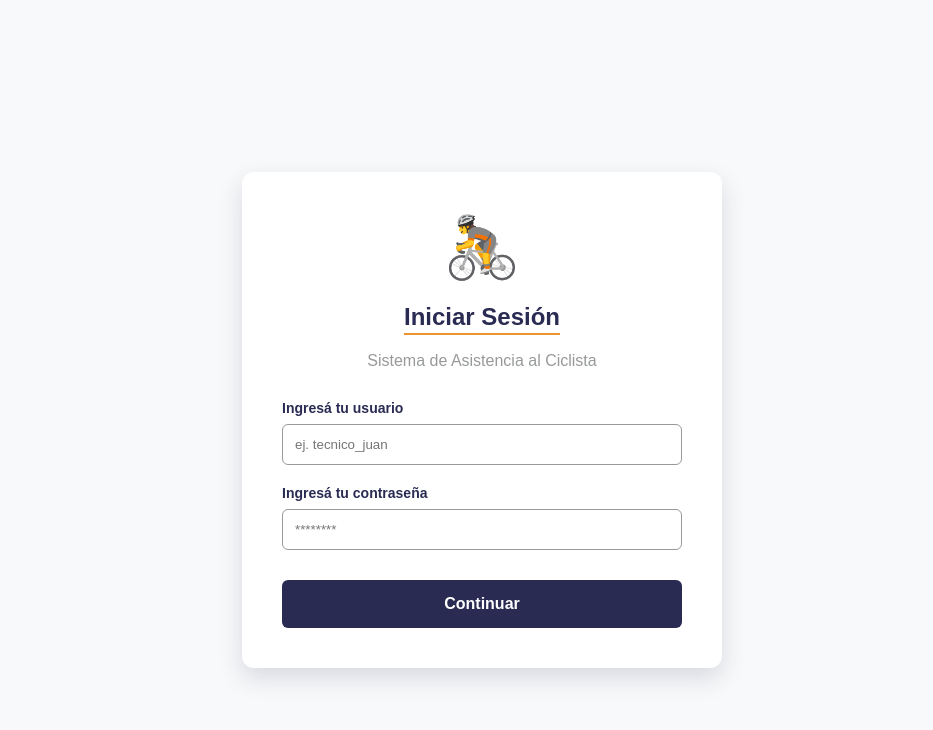
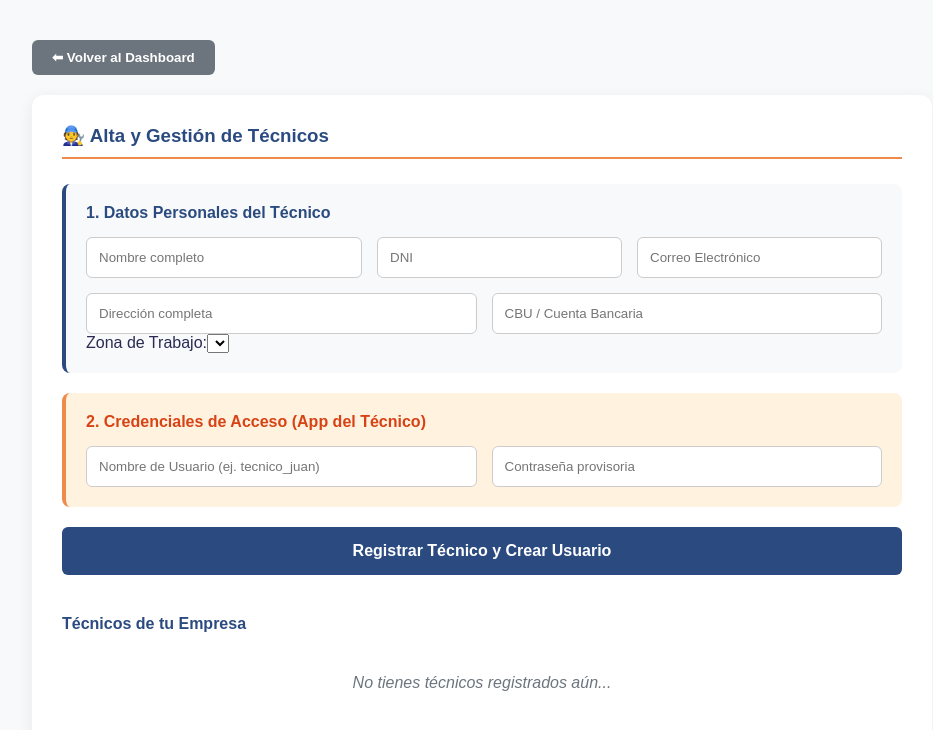
Before and after one commit to emaibarra/SAC-Frontend, an Angular app: page /gerente/tecnicos in a window 1280 px wide. Before the commit this address led to /login. Shown: the top 730 px of the page, without its empty margins (158-1091 px from the left). Built offline with nearby package versions, Linux system fonts and the light colour scheme.

Commit message:
fix de dashboard gerente y abm tecnico
hay que revisar porque no se guarda el tecnico en la bd

```diff
--- a/src/app/app.routes.ts
+++ b/src/app/app.routes.ts
@@ -10,7 +10,7 @@ import { AbmEstadoSolicitudComponent } from './components/admin/abm-estado-solic
 import { AdminDashboardComponent } from './components/admin/admin-dashboard/admin-dashboard.component';
 import { DashboardTecnicoComponent } from './components/tecnico/dashboard-tecnico/dashboard-tecnico';
 import { roleGuard } from './services/role-guard';
-import { GerenteDashboardComponent } from './components/gerente/gerente-dashboard/gerente-dashboard.component';
+import { DashboardGerenteComponent } from './components/gerente/gerente-dashboard/gerente-dashboard.component';
 import { GerenteTecnicosComponent } from './components/gerente/gerente-tecnicos/gerente-tecnicos.component';
 
 export const routes: Routes = [
@@ -27,6 +27,13 @@ export const routes: Routes = [
     data: { rolEsperado: 'ADMINISTRADOR' }
   },
   {
+  path: 'admin/zonas',
+  component: AbmZonaComponent,
+  canActivate: [roleGuard],
+  data: { rolEsperado: 'ADMINISTRADOR' }
+},
+
+  {
     path: 'admin/provincias',
     component: AbmProvinciaComponent,
     canActivate: [roleGuard],
@@ -34,14 +41,9 @@ export const routes: Routes = [
   },
 
   // <-- Agregamos la ruta del gerente/empresa
-  { path: 'gerente/dashboard', component: GerenteDashboardComponent },
-{
-  path: 'admin/zonas',
-  component: AbmZonaComponent,
-  canActivate: [roleGuard],
-  data: { rolEsperado: 'ADMINISTRADOR' }
-},
-
+  { path: 'gerente/dashboard', component: DashboardGerenteComponent },
+  //Ruta para gestionar técnicos (solo visible para el gerente)
+{ path: 'gerente/tecnicos', component: GerenteTecnicosComponent },
   // NUEVA RUTA PARA ESTADOS
   {
     path: 'admin/estados',
--- a/src/app/components/gerente/gerente-dashboard/gerente-dashboard.component.html
+++ b/src/app/components/gerente/gerente-dashboard/gerente-dashboard.component.html
@@ -1,38 +1,43 @@
-<div style="max-width: 500px; margin: 50px auto; background: var(--color-fondo-panel); padding: 40px; border-radius: 12px; text-align: center; box-shadow: 0 4px 15px rgba(42, 43, 83, 0.1);">
+<div style="padding: 40px 20px; font-family: Arial, sans-serif; max-width: 500px; margin: 0 auto; text-align: center;">
 
-  <h2 style="color: var(--color-azul-oscuro); margin-bottom: 5px;">¡Bienvenido de vuelta!</h2>
+  <!-- Encabezado con título SAC y botón de cerrar sesión discreto -->
+  <div style="display: flex; justify-content: space-between; align-items: center; margin-bottom: 40px;">
+    <div style="width: 80px;"></div> <!-- Espaciador para centrar el título -->
 
-  <div style="font-size: 60px; margin: 10px 0;">🚴</div>
-  <h3 style="color: var(--color-naranja-claro); font-style: italic; margin-bottom: 30px; letter-spacing: 2px;">SAC</h3>
+    <h1 style="color: #f08a4b; font-style: italic; font-weight: bold; margin: 0; font-size: 32px; letter-spacing: 2px;">
+      SAC
+    </h1>
 
-  <div style="display: flex; flex-direction: column; gap: 15px; align-items: center;">
+    <button (click)="cerrarSesion()" style="background: transparent; color: #dc3545; border: 1px solid #dc3545; border-radius: 6px; padding: 5px 10px; cursor: pointer; font-size: 12px; font-weight: bold;">
+      Salir
+    </button>
+  </div>
 
-    <button routerLink="/gerente/tecnicos" style="width: 80%; padding: 15px; background: var(--color-azul-medio); color: white; font-weight: bold; border: none; border-radius: 8px; cursor: pointer; font-size: 16px; transition: 0.3s;" onmouseover="this.style.backgroundColor='var(--color-azul-oscuro)'" onmouseout="this.style.backgroundColor='var(--color-azul-medio)'">
+  <!-- Contenedor de Botones (Estilo Flexbox vertical) -->
+  <div style="display: flex; flex-direction: column; gap: 15px;">
+
+    <button routerLink="/gerente/tecnicos" style="background-color: #2b4b80; color: white; border: none; border-radius: 6px; padding: 18px; font-size: 16px; font-weight: bold; cursor: pointer; width: 100%; transition: 0.2s;" onmouseover="this.style.opacity='0.9'" onmouseout="this.style.opacity='1'">
       Administrar Técnicos
     </button>
 
-    <button routerLink="/gerente/zonas" style="width: 80%; padding: 15px; background: var(--color-azul-medio); color: white; font-weight: bold; border: none; border-radius: 8px; cursor: pointer; font-size: 16px; transition: 0.3s;" onmouseover="this.style.backgroundColor='var(--color-azul-oscuro)'" onmouseout="this.style.backgroundColor='var(--color-azul-medio)'">
+    <button routerLink="/gerente/zonas" style="background-color: #2b4b80; color: white; border: none; border-radius: 6px; padding: 18px; font-size: 16px; font-weight: bold; cursor: pointer; width: 100%; transition: 0.2s;" onmouseover="this.style.opacity='0.9'" onmouseout="this.style.opacity='1'">
       Agregar zona de trabajo
     </button>
 
-    <button routerLink="/gerente/problemas" style="width: 80%; padding: 15px; background: var(--color-azul-medio); color: white; font-weight: bold; border: none; border-radius: 8px; cursor: pointer; font-size: 16px; transition: 0.3s;" onmouseover="this.style.backgroundColor='var(--color-azul-oscuro)'" onmouseout="this.style.backgroundColor='var(--color-azul-medio)'">
+    <button routerLink="/gerente/problemas" style="background-color: #2b4b80; color: white; border: none; border-radius: 6px; padding: 18px; font-size: 16px; font-weight: bold; cursor: pointer; width: 100%; transition: 0.2s;" onmouseover="this.style.opacity='0.9'" onmouseout="this.style.opacity='1'">
       Administrar Problemas
     </button>
 
-    <button routerLink="/gerente/precios" style="width: 80%; padding: 15px; background: var(--color-azul-medio); color: white; font-weight: bold; border: none; border-radius: 8px; cursor: pointer; font-size: 16px; transition: 0.3s;" onmouseover="this.style.backgroundColor='var(--color-azul-oscuro)'" onmouseout="this.style.backgroundColor='var(--color-azul-medio)'">
+    <button routerLink="/gerente/precios" style="background-color: #2b4b80; color: white; border: none; border-radius: 6px; padding: 18px; font-size: 16px; font-weight: bold; cursor: pointer; width: 100%; transition: 0.2s;" onmouseover="this.style.opacity='0.9'" onmouseout="this.style.opacity='1'">
       Administrar Lista de precios
     </button>
 
-    <button routerLink="/gerente/reporte-zonas" style="width: 80%; padding: 15px; background: var(--color-azul-medio); color: white; font-weight: bold; border: none; border-radius: 8px; cursor: pointer; font-size: 16px; transition: 0.3s;" onmouseover="this.style.backgroundColor='var(--color-azul-oscuro)'" onmouseout="this.style.backgroundColor='var(--color-azul-medio)'">
+    <button (click)="generarReporte('Zona')" style="background-color: #2b4b80; color: white; border: none; border-radius: 6px; padding: 18px; font-size: 16px; font-weight: bold; cursor: pointer; width: 100%; transition: 0.2s;" onmouseover="this.style.opacity='0.9'" onmouseout="this.style.opacity='1'">
       Generar Reporte por Zona
     </button>
 
-    <button routerLink="/gerente/reporte-problemas" style="width: 80%; padding: 15px; background: var(--color-azul-medio); color: white; font-weight: bold; border: none; border-radius: 8px; cursor: pointer; font-size: 16px; transition: 0.3s;" onmouseover="this.style.backgroundColor='var(--color-azul-oscuro)'" onmouseout="this.style.backgroundColor='var(--color-azul-medio)'">
+    <button (click)="generarReporte('Problema')" style="background-color: #2b4b80; color: white; border: none; border-radius: 6px; padding: 18px; font-size: 16px; font-weight: bold; cursor: pointer; width: 100%; transition: 0.2s;" onmouseover="this.style.opacity='0.9'" onmouseout="this.style.opacity='1'">
       Generar Reporte por Problema
-    </button>
-
-    <button (click)="cerrarSesion()" style="width: 80%; padding: 15px; background: #e74c3c; color: white; font-weight: bold; border: none; border-radius: 8px; cursor: pointer; font-size: 16px; transition: 0.3s; margin-top: 10px;" onmouseover="this.style.backgroundColor='#c0392b'" onmouseout="this.style.backgroundColor='#e74c3c'">
-      Cerrar Sesión
     </button>
 
   </div>
--- a/src/app/components/gerente/gerente-dashboard/gerente-dashboard.component.ts
+++ b/src/app/components/gerente/gerente-dashboard/gerente-dashboard.component.ts
@@ -1,26 +1,44 @@
-import { Component } from '@angular/core';
+import { Component, OnInit, inject } from '@angular/core';
 import { CommonModule } from '@angular/common';
-import { Router } from '@angular/router';
+import { Router, RouterModule } from '@angular/router';
 import { AuthService } from '../../../services/auth.service';
 
 @Component({
-  selector: 'app-gerente-dashboard',
+  selector: 'app-dashboard-gerente',
   standalone: true,
-  imports: [CommonModule],
-  templateUrl: './gerente-dashboard.component.html',
-  styleUrls: ['./gerente-dashboard.component.css'] // Si tienes estilos específicos
+  imports: [CommonModule, RouterModule],
+  templateUrl: './gerente-dashboard.component.html'
 })
-export class GerenteDashboardComponent {
+export class DashboardGerenteComponent implements OnInit {
 
-  constructor(
-    private authService: AuthService,
-    private router: Router
-  ) {}
+  private router = inject(Router);
+  private authService = inject(AuthService);
+
+  usuarioLogueado: any = null;
+
+  ngOnInit(): void {
+    // Recuperamos los datos del usuario logueado (que guardamos en el Login)
+    this.usuarioLogueado = this.authService.getUsuarioActual();
+  }
+
+  // Función de ejemplo para los botones de reportes
+  generarReporte(tipo: string): void {
+    const empresaId = this.usuarioLogueado?.empresaId;
+    if (!empresaId) {
+      alert('Error: No se pudo identificar tu empresa.');
+      return;
+    }
+
+    // Aquí luego conectaremos con el backend para descargar el PDF/Excel
+    alert(`Próximamente: Generando reporte por ${tipo} para la empresa ID: ${empresaId}`);
+  }
 
   cerrarSesion(): void {
-    // Llama al método de tu servicio que limpia el token o el estado de sesión
-    this.authService.logout();
-    // Redirige a la pantalla de inicio de sesión
-    this.router.navigate(['/login']);
+    if (confirm('¿Estás seguro de que deseas cerrar sesión?')) {
+      localStorage.removeItem('token');
+      localStorage.removeItem('rol');
+      localStorage.removeItem('usuario');
+      this.router.navigate(['/login']);
+    }
   }
 }
--- a/src/app/components/gerente/gerente-tecnicos/gerente-tecnicos.component.html
+++ b/src/app/components/gerente/gerente-tecnicos/gerente-tecnicos.component.html
@@ -0,0 +1,79 @@
+<div style="padding: 20px; font-family: Arial, sans-serif; max-width: 900px; margin: 0 auto;">
+
+  <!-- Botón Volver -->
+  <button routerLink="/gerente/dashboard" style="margin-bottom: 20px; padding: 10px 20px; background: #6c757d; color: white; border: none; border-radius: 6px; cursor: pointer; font-weight: bold; transition: 0.3s;" onmouseover="this.style.opacity='0.8'" onmouseout="this.style.opacity='1'">
+    ⬅ Volver al Dashboard
+  </button>
+
+  <!-- Tarjeta Principal -->
+  <div style="background: #ffffff; padding: 30px; border-radius: 12px; box-shadow: 0 4px 15px rgba(42, 43, 83, 0.08);">
+
+    <h3 style="color: #2b4b80; margin-top: 0; border-bottom: 2px solid #f08a4b; padding-bottom: 10px;">
+      🧑‍🔧 Alta y Gestión de Técnicos
+    </h3>
+
+    <!-- Formulario -->
+    <form (ngSubmit)="guardarTecnico()" style="margin: 25px 0;">
+
+       <!-- BLOQUE 1: Datos Personales -->
+       <div style="background: #f8f9fa; padding: 20px; border-radius: 8px; margin-bottom: 20px; border-left: 4px solid #2b4b80;">
+         <h4 style="margin-top: 0; color: #2b4b80; margin-bottom: 15px;">1. Datos Personales del Técnico</h4>
+         <div style="display: flex; flex-wrap: wrap; gap: 15px;">
+           <input type="text" name="nombre" [(ngModel)]="nuevoTecnico.tecnicoNombre" placeholder="Nombre completo" required style="flex: 1; min-width: 250px; padding: 12px; border: 1px solid #ccc; border-radius: 6px; outline: none;">
+
+           <input type="number" name="dni" [(ngModel)]="nuevoTecnico.tecnicoDNI" placeholder="DNI" required style="flex: 1; min-width: 150px; padding: 12px; border: 1px solid #ccc; border-radius: 6px; outline: none;">
+
+           <input type="email" name="email" [(ngModel)]="nuevoTecnico.tecnicoEmail" placeholder="Correo Electrónico" required style="flex: 1; min-width: 200px; padding: 12px; border: 1px solid #ccc; border-radius: 6px; outline: none;">
+
+           <input type="text" name="direccion" [(ngModel)]="nuevoTecnico.tecnicoDireccion" placeholder="Dirección completa" required style="flex: 1; min-width: 200px; padding: 12px; border: 1px solid #ccc; border-radius: 6px; outline: none;">
+
+           <input type="number" name="cbu" [(ngModel)]="nuevoTecnico.tecnicoCBU" placeholder="CBU / Cuenta Bancaria" required style="flex: 1; min-width: 250px; padding: 12px; border: 1px solid #ccc; border-radius: 6px; outline: none;">
+         </div>
+         <div class="form-group">
+  <label>Zona de Trabajo:</label>
+  <select [(ngModel)]="nuevoTecnico.zonaEmpresaId" name="zonaEmpresaId" class="form-control" required>
+    <option *ngFor="let zona of zonasEmpresa" [value]="zona.zonaEmpresaId">
+      {{ zona.zonaEmpresaNombre }}
+    </option>
+  </select>
+</div>
+       </div>
+
+       <!-- BLOQUE 2: Datos de Acceso -->
+       <div style="background: #fff3e0; padding: 20px; border-radius: 8px; margin-bottom: 20px; border-left: 4px solid #f08a4b;">
+        <h4 style="margin-top: 0; color: #d84315; margin-bottom: 15px;">2. Credenciales de Acceso (App del Técnico)</h4>
+        <div style="display: flex; flex-wrap: wrap; gap: 15px;">
+          <input type="text" name="username" [(ngModel)]="nuevoTecnico.usuarioNombre" placeholder="Nombre de Usuario (ej. tecnico_juan)" required style="flex: 1; min-width: 200px; padding: 12px; border: 1px solid #ccc; border-radius: 6px; outline: none;">
+
+          <input type="password" name="password" [(ngModel)]="nuevoTecnico.usuarioPassword" placeholder="Contraseña provisoria" required style="flex: 1; min-width: 200px; padding: 12px; border: 1px solid #ccc; border-radius: 6px; outline: none;">
+        </div>
+      </div>
+
+       <!-- Botón de Acción -->
+       <button type="submit" [disabled]="!nuevoTecnico.tecnicoNombre || !nuevoTecnico.usuarioNombre || !nuevoTecnico.usuarioPassword" style="width: 100%; padding: 15px; background: #2b4b80; color: white; font-weight: bold; border: none; border-radius: 6px; cursor: pointer; transition: 0.3s; font-size: 16px;" onmouseover="this.style.backgroundColor='#1a335c'" onmouseout="this.style.backgroundColor='#2b4b80'">
+         Registrar Técnico y Crear Usuario
+       </button>
+    </form>
+
+    <h4 style="color: #2b4b80; margin-top: 40px;">Técnicos de tu Empresa</h4>
+
+    <!-- Lista Dinámica -->
+    @if (tecnicos.length === 0) {
+      <p style="color: #6c757d; font-style: italic; text-align: center; padding: 20px;">No tienes técnicos registrados aún...</p>
+    } @else {
+      <ul style="list-style-type: none; padding: 0; margin: 0;">
+        @for (tecnico of tecnicos; track tecnico.tecnicoId) {
+          <li style="background: #f4f6f9; padding: 15px; border-left: 5px solid #2b4b80; margin-bottom: 10px; border-radius: 4px; display: flex; justify-content: space-between; align-items: center;">
+            <div>
+              <strong style="color: #1a237e; display: block; font-size: 16px;">{{ tecnico.tecnicoNombre }}</strong>
+              <span style="color: #6c757d; font-size: 13px;">
+                💳 DNI: {{ tecnico.tecnicoDNI }} | 📧 {{ tecnico.tecnicoEmail }} | 🧑‍💻 Usuario: {{ tecnico.usuario?.username || 'Sin usuario' }}
+              </span>
+            </div>
+            <button (click)="eliminarTecnico(tecnico.tecnicoId)" style="background: #dc3545; color: white; border: none; border-radius: 4px; padding: 8px 12px; cursor: pointer; font-size: 12px;">Eliminar</button>
+          </li>
+        }
+      </ul>
+    }
+  </div>
+</div>
--- a/src/app/components/gerente/gerente-tecnicos/gerente-tecnicos.component.ts
+++ b/src/app/components/gerente/gerente-tecnicos/gerente-tecnicos.component.ts
@@ -1,13 +1,20 @@
-import { Component, OnInit } from '@angular/core';
+import { Component, OnInit, inject } from '@angular/core';
+import { CommonModule } from '@angular/common';
+import { FormsModule } from '@angular/forms';
+import { RouterModule } from '@angular/router';
 import { TecnicoService } from '../../../services/tecnico.service';
-import { AuthService } from '../../../services/auth.service'; // Para obtener los datos del gerente logueado
-
+import { AuthService } from '../../../services/auth.service';
+import { ZonaService } from '../../../services/zona.service';
 @Component({
   selector: 'app-gerente-tecnicos',
-  templateUrl: './gerente-tecnicos.component.html',
-  styleUrls: ['./gerente-tecnicos.component.css']
+  standalone: true,
+  imports: [CommonModule, FormsModule, RouterModule],
+  templateUrl: './gerente-tecnicos.component.html'
 })
 export class GerenteTecnicosComponent implements OnInit {
+
+  tecnicos: any[] = [];
+  zonasEmpresa: any[] = []; // Nueva lista para el select
 
   nuevoTecnico = {
     tecnicoNombre: '',
@@ -15,24 +22,43 @@ export class GerenteTecnicosComponent implements OnInit {
     tecnicoCBU: null,
     tecnicoEmail: '',
     tecnicoDireccion: '',
-    usuarioNombre: '',      // NUEVO
-    usuarioPassword: '',    // NUEVO
-    empresaId: null as number | null
+    usuarioNombre: '',
+    usuarioPassword: '',
+    empresaId: null as number | null,
+    zonaEmpresaId: null as number | null // Nuevo campo para el formulario
   };
 
-  constructor(
-    private tecnicoService: TecnicoService,
-    private authService: AuthService
-  ) {}
+  private tecnicoService = inject(TecnicoService);
+  private authService = inject(AuthService);
+ private zonaService = inject(ZonaService); // Inyectar servicio de zonas
 
   ngOnInit(): void {
     const usuarioLogueado = this.authService.getUsuarioActual();
     if (usuarioLogueado && usuarioLogueado.empresaId) {
       this.nuevoTecnico.empresaId = usuarioLogueado.empresaId;
+      this.cargarTecnicos();
+       this.cargarZonas(); // Cargar las zonas al iniciar
+    } else {
+      alert('Error: No se pudo identificar tu empresa. Inicia sesión nuevamente.');
     }
   }
+cargarZonas(): void {
+    // Ajusta este método según tu API de Zonas
+    this.zonaService.getZonas().subscribe(data => {
+      this.zonasEmpresa = data;
+    });
+  }
+  cargarTecnicos(): void {
+    // Obtenemos todos los técnicos y filtramos para mostrar solo los de la empresa actual
+    this.tecnicoService.getTecnicos().subscribe({
+      next: (data: any[]) => {
+        this.tecnicos = data.filter(t => t.empresa?.empresaId === this.nuevoTecnico.empresaId);
+      },
+      error: (err: any) => console.error('Error al cargar técnicos', err)
+    });
+  }
 
-  guardarTecnico() {
+  guardarTecnico(): void {
     if (!this.nuevoTecnico.empresaId) {
       alert('Error: No se pudo identificar la empresa del gerente.');
       return;
@@ -40,19 +66,31 @@ export class GerenteTecnicosComponent implements OnInit {
 
     this.tecnicoService.crearTecnico(this.nuevoTecnico).subscribe({
       next: () => {
-        alert('Técnico y Usuario creados exitosamente');
+        alert('Técnico guardado exitosamente');
+        this.cargarTecnicos(); // Recargamos la lista
+
         // Reseteamos el formulario manteniendo el ID de la empresa
         this.nuevoTecnico = {
           tecnicoNombre: '', tecnicoDNI: null, tecnicoCBU: null,
           tecnicoEmail: '', tecnicoDireccion: '',
           usuarioNombre: '', usuarioPassword: '',
-          empresaId: this.nuevoTecnico.empresaId
+          empresaId: this.nuevoTecnico.empresaId,
+         zonaEmpresaId : { zonaEmpresaId: this.nuevoTecnico.zonaEmpresaId },
         };
       },
-      error: (err) => {
+      error: (err: any) => {
         console.error('Error al crear técnico', err);
-        alert('Hubo un error: ' + (err.error || 'Revisa los datos'));
+        alert('Hubo un error al guardar. Revisa los datos o la consola.');
       }
     });
   }
+
+  eliminarTecnico(id: number): void {
+    if (confirm('¿Estás seguro de eliminar este técnico?')) {
+      this.tecnicoService.eliminarTecnico(id).subscribe({
+        next: () => this.cargarTecnicos(),
+        error: (err: any) => alert('Error al eliminar el técnico.')
+      });
+    }
+  }
 }
--- a/src/app/services/tecnico.service.ts
+++ b/src/app/services/tecnico.service.ts
@@ -1,5 +1,5 @@
-import { Injectable } from '@angular/core';
-import { HttpClient } from '@angular/common/http';
+import { Injectable, inject } from '@angular/core';
+import { HttpClient, HttpHeaders } from '@angular/common/http';
 import { Observable } from 'rxjs';
 
 @Injectable({
@@ -7,19 +7,30 @@ import { Observable } from 'rxjs';
 })
 export class TecnicoService {
 
-  // Esta es la URL de tu backend en Spring Boot.
-  // Asegúrate de que el puerto coincida con el que usa tu API (usualmente 8080)
+  private http = inject(HttpClient);
+  // Asegúrate de que esta URL coincida con el controlador en tu backend (Spring Boot)
   private apiUrl = 'http://localhost:8080/api/tecnicos';
 
-  constructor(private http: HttpClient) { }
+  // Método privado para adjuntar el token de seguridad a las peticiones
+  private getHeaders() {
+    const token = localStorage.getItem('token');
+    return new HttpHeaders({
+      'Authorization': `Bearer ${token}`
+    });
+  }
 
-  /**
-   * Método para enviar el nuevo técnico al backend
-   * @param tecnicoData Los datos del formulario unidos al empresaId
-   * @returns Un Observable con la respuesta del servidor
-   */
-  crearTecnico(tecnicoData: any): Observable<any> {
-    // Realiza una petición POST enviando el JSON al backend
-    return this.http.post(this.apiUrl, tecnicoData);
+  // Obtener la lista de todos los técnicos
+  getTecnicos(): Observable<any[]> {
+    return this.http.get<any[]>(this.apiUrl, { headers: this.getHeaders() });
+  }
+
+  // Crear un nuevo técnico (enviando también sus credenciales de usuario)
+  crearTecnico(tecnico: any): Observable<any> {
+    return this.http.post<any>(this.apiUrl, tecnico, { headers: this.getHeaders() });
+  }
+
+  // Eliminar un técnico por su ID
+  eliminarTecnico(id: number): Observable<any> {
+    return this.http.delete<any>(`${this.apiUrl}/${id}`, { headers: this.getHeaders() });
   }
 }
--- a/src/app/services/zona.service.ts
+++ b/src/app/services/zona.service.ts
@@ -1,5 +1,5 @@
-import { Injectable, inject } from '@angular/core';
-import { HttpClient, HttpHeaders } from '@angular/common/http';
+import { Injectable } from '@angular/core';
+import { HttpClient } from '@angular/common/http';
 import { Observable } from 'rxjs';
 
 @Injectable({
@@ -7,29 +7,23 @@ import { Observable } from 'rxjs';
 })
 export class ZonaService {
 
-  private http = inject(HttpClient);
+  // URL base definida en tu controlador de Spring Boot
   private apiUrl = 'http://localhost:8080/api/zonas';
 
-  // Función para obtener el token de seguridad
-  private getHeaders() {
-    const token = localStorage.getItem('token');
-    return new HttpHeaders({
-      'Authorization': `Bearer ${token}`
-    });
-  }
+  constructor(private http: HttpClient) { }
 
   // Obtener todas las zonas
   getZonas(): Observable<any[]> {
-    return this.http.get<any[]>(this.apiUrl, { headers: this.getHeaders() });
+    return this.http.get<any[]>(this.apiUrl);
   }
 
   // Crear una nueva zona
   crearZona(zona: any): Observable<any> {
-    return this.http.post<any>(this.apiUrl, zona, { headers: this.getHeaders() });
+    return this.http.post<any>(this.apiUrl, zona);
   }
 
-  // Eliminar una zona por su ID
+  // Eliminar una zona por ID
   eliminarZona(id: number): Observable<any> {
-    return this.http.delete<any>(`${this.apiUrl}/${id}`, { headers: this.getHeaders() });
+    return this.http.delete<any>(`${this.apiUrl}/${id}`);
   }
 }
```
